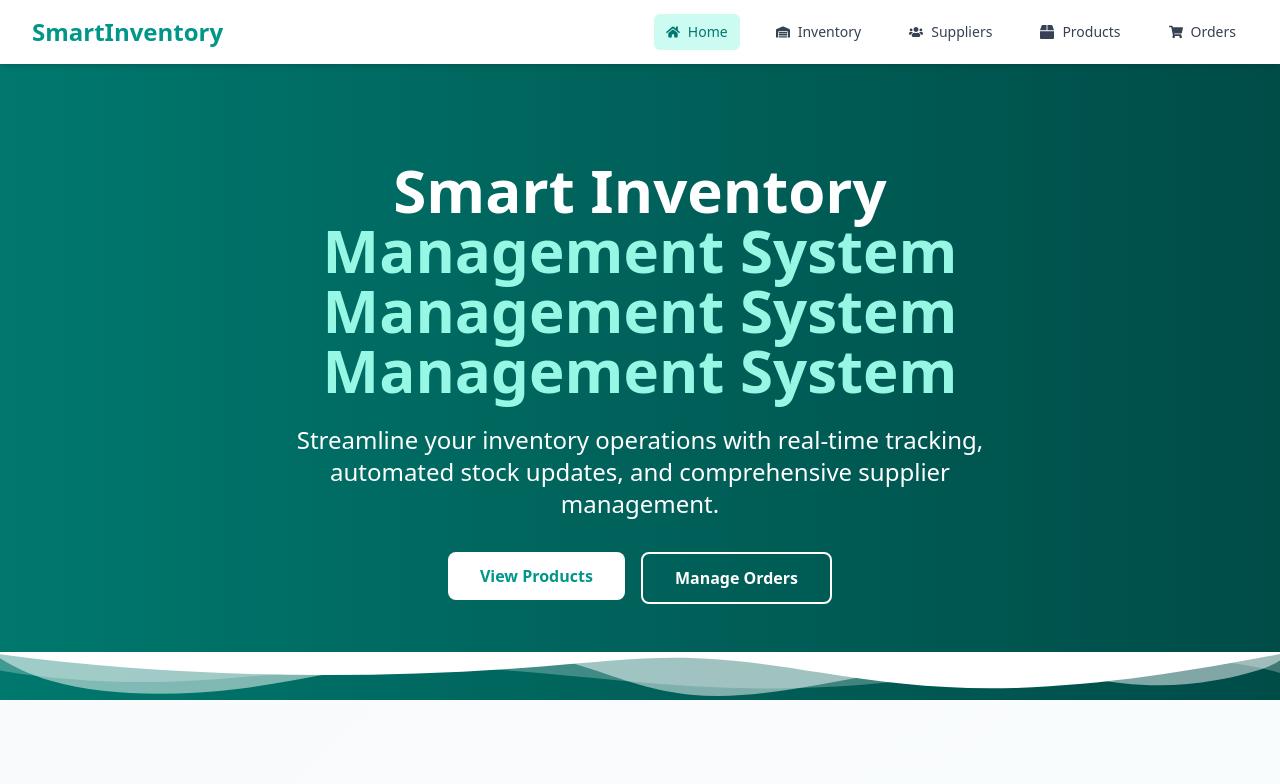
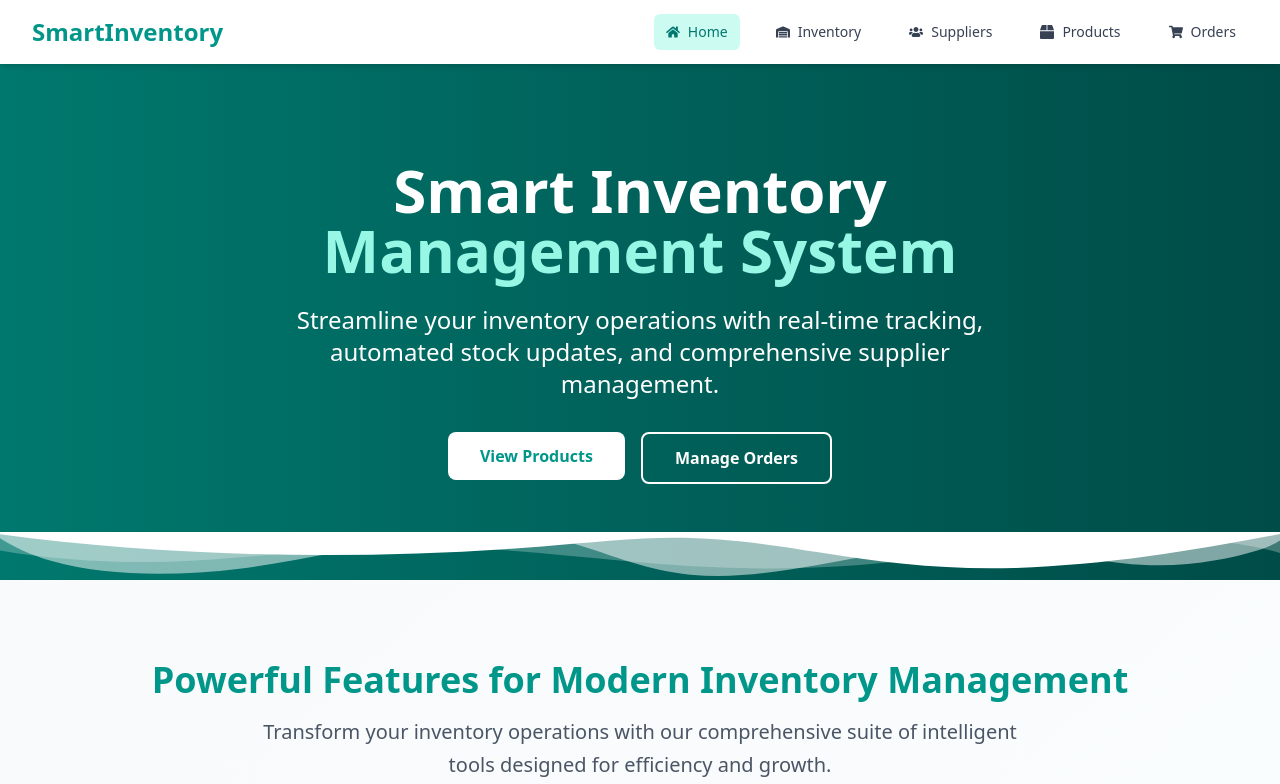
Before and after one commit to Akashmed/Smart-Inventory-And-Supply-Chain-Management-System, a React (Vite) app in the folder smart-inventory/: page / in a window 1280 px wide. Shown: the top 784 px of the page. Built offline with nearby package versions, Linux system fonts and the light colour scheme.

Commit message:
tables added

```diff
--- a/smart-inventory/src/Pages/Home/Banner/Banner.jsx
+++ b/smart-inventory/src/Pages/Home/Banner/Banner.jsx
@@ -8,8 +8,6 @@ const Banner = () => {
         <div className="text-center">
           <h1 className="text-4xl md:text-6xl font-bold mb-6">
             Smart Inventory
-            <span className="block text-teal-200">Management System</span>
-            <span className="block text-teal-200">Management System</span>
             <span className="block text-teal-200">Management System</span>
             {/* comment to push */}
           </h1>
```
Also changed, not shown: 1 other file (tests, documents, lock files or other folders).
